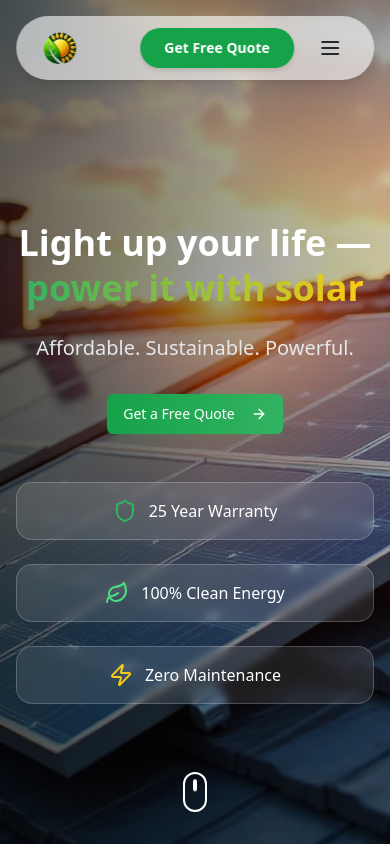
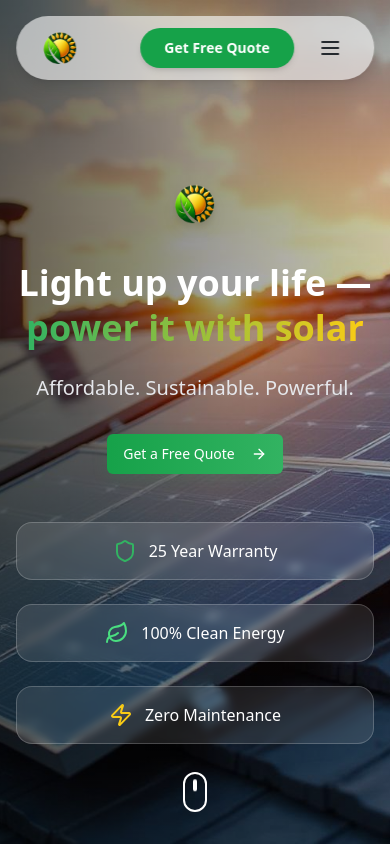
Before and after one commit to AkashPamidipalla/radhya-solar-spark, a React (Vite) app: page / in a window 390 px wide. Shown: the top 844 px of the page. Built offline with nearby package versions, Linux system fonts and the light colour scheme.

Commit message:
Add logo to hero section
Add the uploaded logo to the hero section above the main heading. The logo is centered, responsive, and includes a subtle glow effect for better visibility against the background.

```diff
--- a/src/components/HeroSection.tsx
+++ b/src/components/HeroSection.tsx
@@ -20,8 +20,14 @@ const HeroSection = () => {
       {/* Content */}
       <div className="relative z-10 container mx-auto px-4 pt-20">
         <div className="max-w-4xl mx-auto text-center text-white">
-          {/* Badge */}
-
+          {/* Logo */}
+          <div className="flex justify-center mb-8">
+            <img
+              src="/lovable-uploads/8ec96560-b1d0-4527-93dc-bba15dbe23c0.png"
+              alt="Radhya Rama Energy Solutions Logo"
+              className="h-12 sm:h-16 md:h-20 w-auto drop-shadow-lg hover:scale-105 transition-transform duration-300"
+            />
+          </div>
 
           {/* Main Heading */}
           <h1 className="text-4xl md:text-6xl lg:text-7xl font-bold leading-tight mb-6">
```
